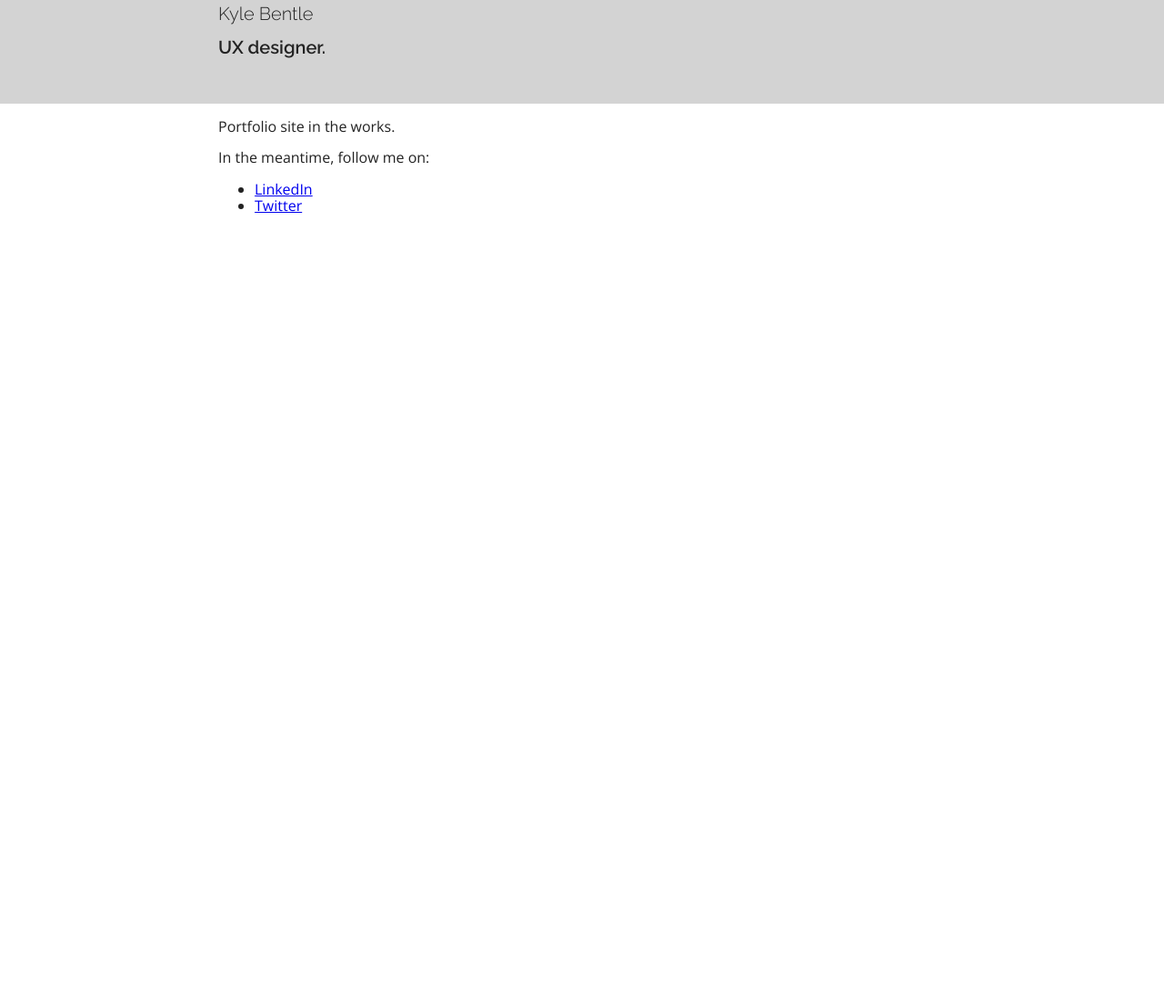
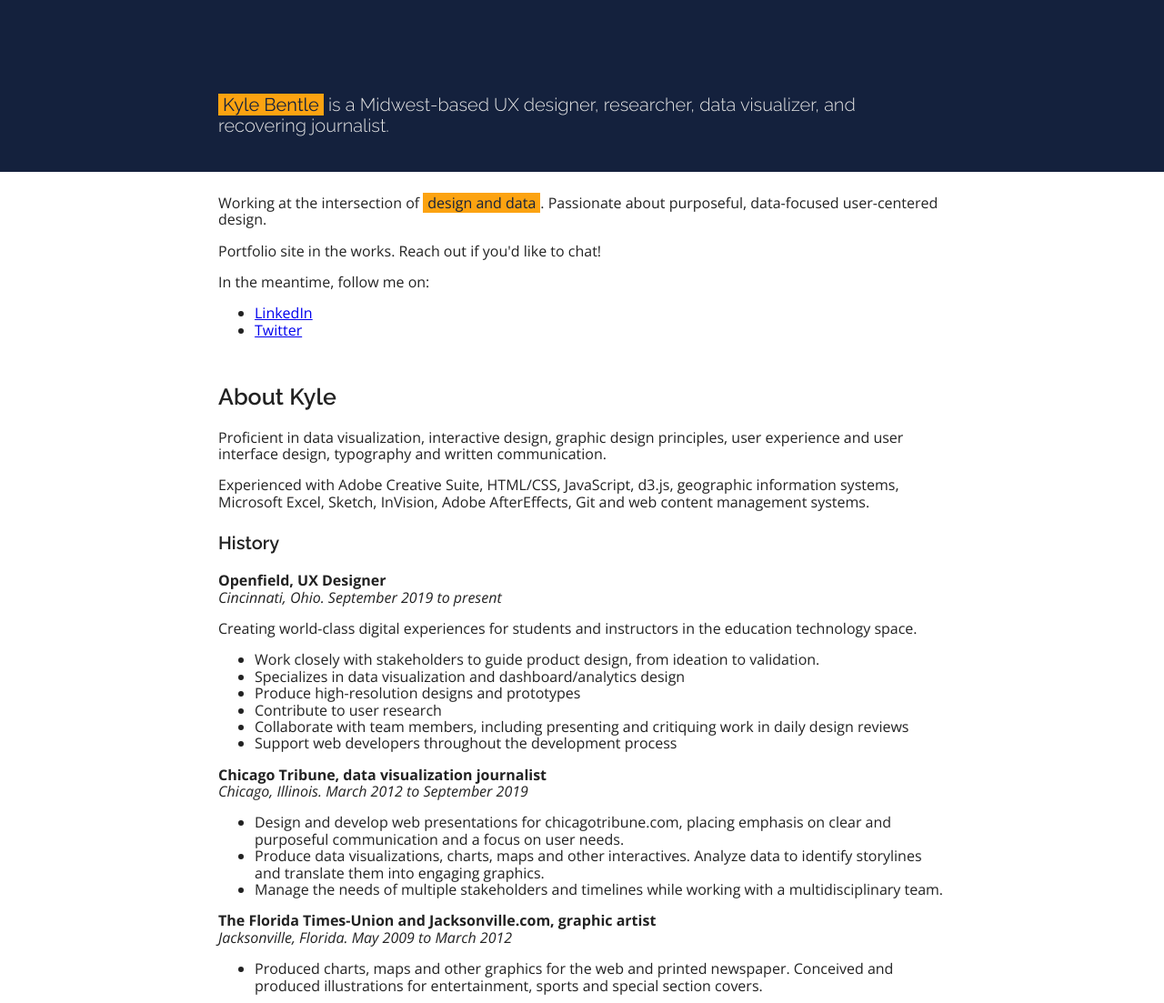
Before and after one commit to kylebentle/kylebentle.github.io, a website built with Parcel: page index.html in a window 1280 px wide. Shown: the part 59-1162 px from the top of the page at 91% size. Before the commit the page ends 800 px from the top, so only its background shows below. Built offline with nearby package versions, Linux system fonts and the light colour scheme.

Commit message:
adds resume

```diff
--- a/css/main.css
+++ b/css/main.css
@@ -58,31 +58,67 @@ html{
 }
 
 
-h1,h2{
-  font-family: 'Raleway', sans-serif;
-  margin:0;
-  padding:0;
-}
+/* CSS HEX */
+/*--prussian-blue: #003049ff;
+--maximum-red: #d62828ff;
+--orange: #f77f00ff;
+--maximum-yellow-red: #fcbf49ff;
+--lemon-meringue: #eae2b7ff;*/
 
-h1{
-  font-weight:300;
-  font-size:5rem;
-}
-
-h2{
-  font-weight:600;
-  font-size:2rem;
-}
+/*HEADER*/
 
 .hero{
-  background-color:lightgray;
-  padding:50px 0;
+  background-color:#14213d;
+  padding:150px 0 25px 0;
+  margin-bottom:25px;
 }
 
 .hero__content{
   max-width:800px;
   margin: 0 auto;
 }
+
+.highlight{
+  background-color:#fca311;
+  padding:0 5px;
+  font-weight:400;
+  position:relative;
+  transition: all .25s ease 0s;
+  bottom:0;
+  color:#14213d;
+}
+
+
+.highlight:hover{
+  background-color:yellow;
+  bottom:5px;
+}
+
+h1,h2,h3{
+  font-family: 'Raleway', sans-serif;
+}
+
+h1{
+  font-weight:300;
+  font-size:4rem;
+  margin:0;
+  padding:0;
+  color:#e5e5e5;
+}
+
+h2{
+  font-weight:600;
+  font-size:2.5rem;
+  margin-top:50px;
+}
+
+h3{
+  font-weight:600;
+  font-size:2rem;
+  margin-top:25px;
+}
+
+
 
 section{
   max-width:800px;
--- a/index.html
+++ b/index.html
@@ -32,18 +32,62 @@
 
   <header class="hero">
     <div class="hero__content">
-      <h1>Kyle Bentle</h1>
-      <h2>UX designer.</h2>
+      <h1><span class='highlight'>Kyle Bentle</span> is a Midwest-based UX designer, researcher, data visualizer, and recovering journalist.</h1>
     </div>
   </header>
 
   <section>
-    <p>Portfolio site in the works.</p>
+    <p>Working at the intersection of <span class='highlight'>design and data</span>. Passionate about purposeful, data-focused user-centered design.</p>
+
+    <p>Portfolio site in the works. Reach out if you'd like to chat!</p>
     <p>In the meantime, follow me on:</p>
     <ul>
       <li><a href="https://www.linkedin.com/in/kyle-bentle/" target="_blank">LinkedIn</a></li>
       <li><a href="https://twitter.com/kylebentle" target="_blank">Twitter</a></li>
     </ul>
+
+    <h2>About Kyle</h2>
+
+    <p>Proficient in data visualization, interactive design, graphic design principles, user experience and user interface design, typography and written communication.</p>
+
+    <p>Experienced with Adobe Creative Suite, HTML/CSS, JavaScript, d3.js, geographic information systems, Microsoft Excel, Sketch, InVision, Adobe AfterEffects, Git and web content management systems.</p>
+
+    <div class='resume'>
+      <h3>History</h3>
+
+      <div class='resume__workplace'>
+        <p><strong>Openfield, UX Designer</strong><br><em>Cincinnati, Ohio. September 2019 to present</em></p>
+        <p>Creating world-class digital experiences for students and instructors in the education technology space.</p>
+        <ul>
+          <li>Work closely with stakeholders to guide product design, from ideation to validation.</li>
+          <li>Specializes in data visualization and dashboard/analytics design</li>
+          <li>Produce high-resolution designs and prototypes</li>
+          <li>Contribute to user research</li>
+          <li>Collaborate with team members, including presenting and critiquing work in daily design reviews</li>
+          <li>Support web developers throughout the development process</li>
+        </ul>
+      </div>
+
+      <div class='resume__workplace'>
+        <p><strong>Chicago Tribune, data visualization journalist</strong><br><em>Chicago, Illinois. March 2012 to September 2019</em></p>
+        <ul>
+          <li>Design and develop web presentations for chicagotribune.com, placing emphasis on clear and purposeful communication and a focus on user needs.</li>
+          <li>Produce data visualizations, charts, maps and other interactives. Analyze data to identify storylines and translate them into engaging graphics.</li>
+          <li>Manage the needs of multiple stakeholders and timelines while working with a multidisciplinary team.</li>
+        </ul>
+      </div>
+
+      <div class='resume__workplace'>
+        <p><strong>The Florida Times-Union and Jacksonville.com, graphic artist</strong><br><em>Jacksonville, Florida. May 2009 to March 2012</em></p>
+        <ul>
+          <li>Produced charts, maps and other graphics for the web and printed newspaper. Conceived and produced illustrations for entertainment, sports and special section covers.</li>
+        </ul>
+      </div>
+    </div>
+
+
+
+
   </section>
 
   <script src="js/vendor/modernizr-3.11.2.min.js"></script>
```
Also changed, not shown: 1 other file.
